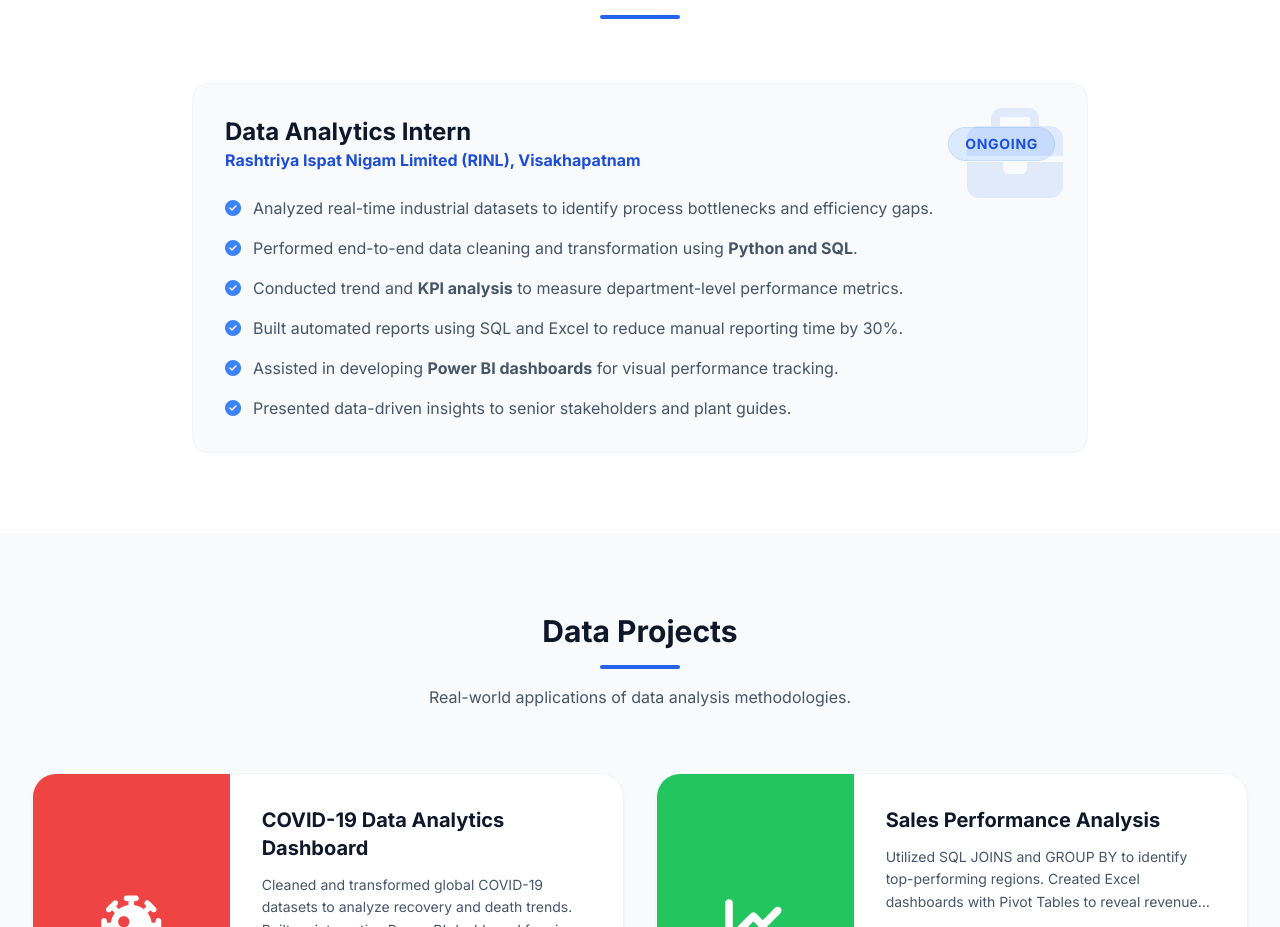
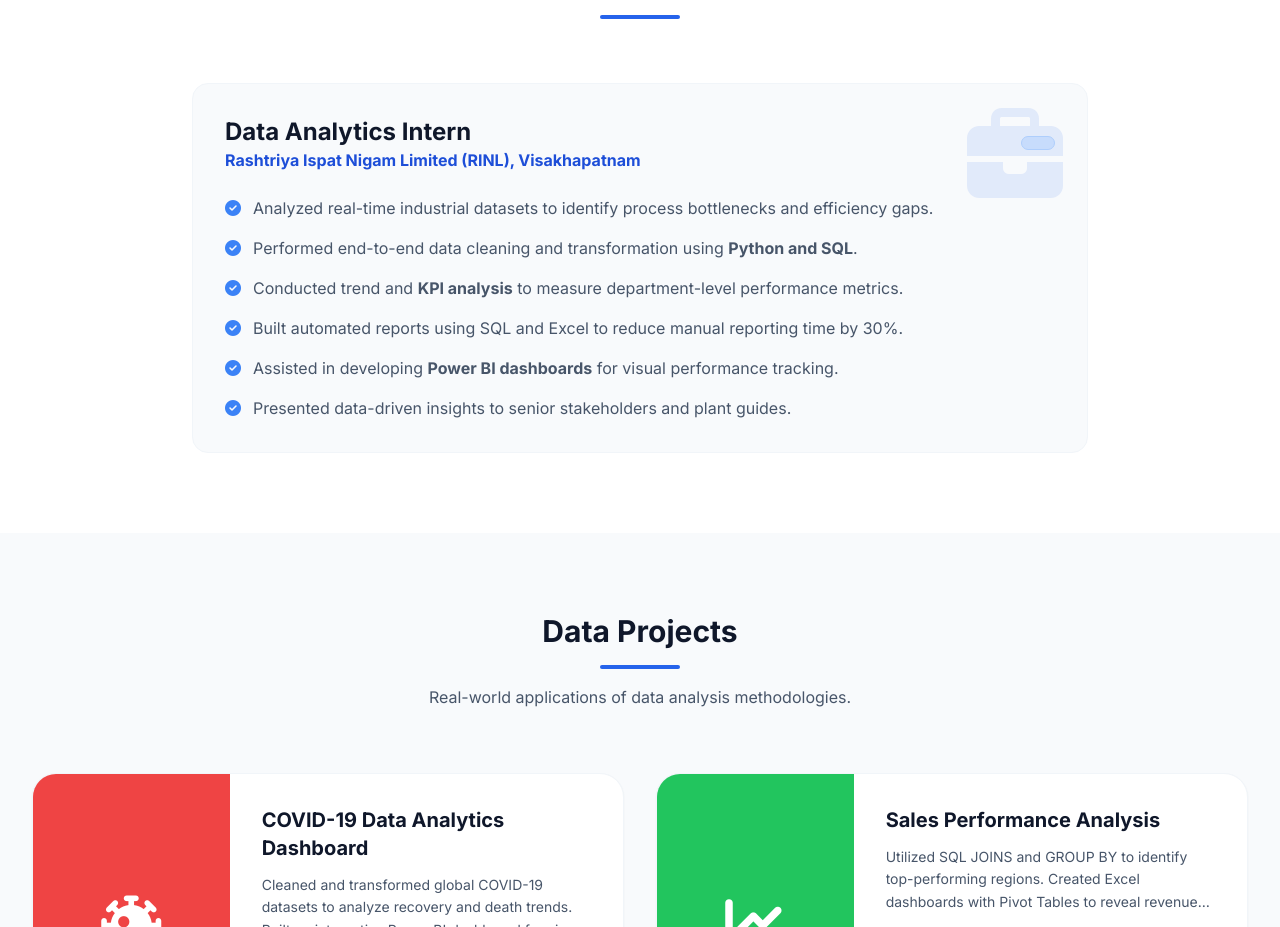
Before and after one commit to sriramchikkala0/Sriram-portfolio, a React (Vite) app: page / in a window 1280 px wide. Shown: the part 2366-3293 px from the top of the page. Built offline with nearby package versions, Linux system fonts and the light colour scheme.

Commit message:
package-lock.json update

```diff
--- a/components/Experience.tsx
+++ b/components/Experience.tsx
@@ -23,7 +23,7 @@ const Experience: React.FC = () => {
                </div>
                <div className="text-right">
                   <span className="inline-block px-4 py-1.5 bg-blue-100 dark:bg-blue-900/30 text-blue-700 dark:text-blue-400 text-sm font-bold rounded-full border border-blue-200 dark:border-blue-800 uppercase tracking-wider">
-                    Ongoing
+
                   </span>
                </div>
             </div>
```
Also changed, not shown: 1 other file (tests, documents, lock files or other folders).
